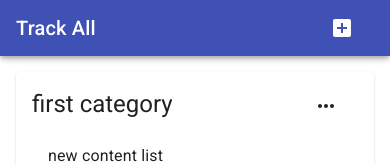
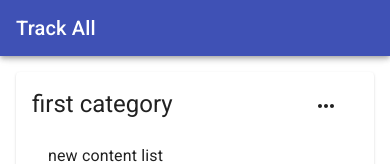
Before and after one commit to jeremeylee/TrackAll, a React (Create React App) app in the folder client/: page / in a window 390 px wide. Shown: the top 164 px of the page. Built offline with nearby package versions, Linux system fonts and the light colour scheme; data requests are answered from the project's data file.

Commit message:
Made add button appear for 1024px+ screen sizes

```diff
--- a/client/src/components/Navigation.js
+++ b/client/src/components/Navigation.js
@@ -1,5 +1,11 @@
 import React from "react";
-import { AppBar, Toolbar, Button, makeStyles } from "@material-ui/core";
+import {
+	AppBar,
+	Toolbar,
+	Button,
+	makeStyles,
+	useMediaQuery,
+} from "@material-ui/core";
 import AddBoxIcon from "@material-ui/icons/AddBox";
 import { flexbox } from "@material-ui/system";
 
@@ -11,14 +17,14 @@ const useStyles = makeStyles({
 });
 
 const Navigation = props => {
-	// const matches = useMediaQuery("(min-width:1024px)");
+	const matches = useMediaQuery("(min-width:1024px)");
 	const classes = useStyles();
 
 	return (
 		<AppBar position="sticky">
 			<Toolbar className={classes.root}>
 				{props.toolBarContent}
-				<Button color="inherit">
+				<Button color="inherit" style={{ display: matches ? "" : "none" }}>
 					<AddBoxIcon />
 				</Button>
 			</Toolbar>
```
